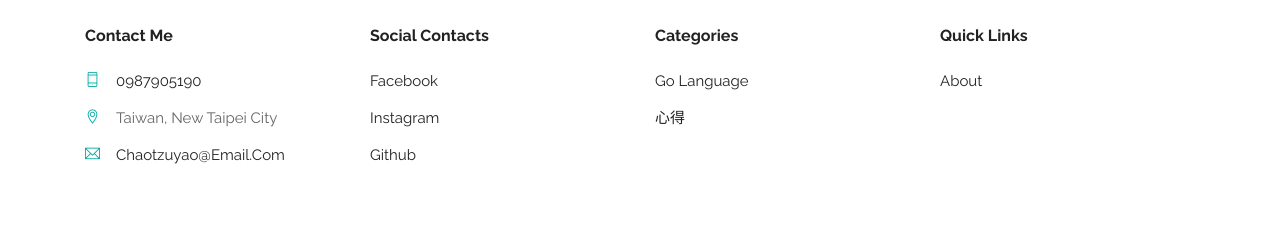
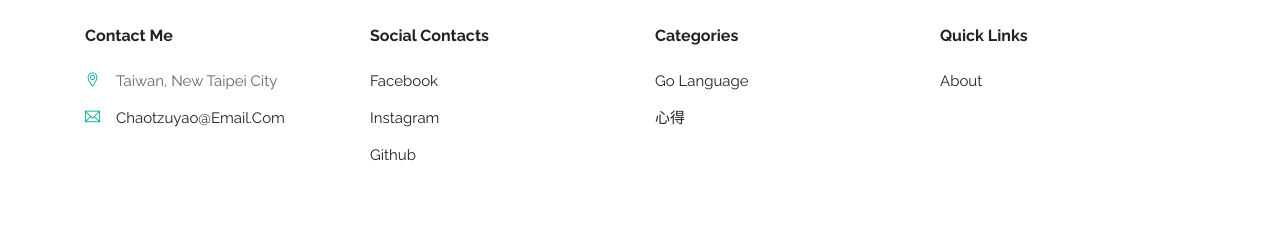
Before and after one commit to TzuYaoTW/TzuYaoTW.github.io, a plain HTML site: page contact/index.html in a window 1280 px wide. Shown: the part 1151-1378 px from the top of the page. Drawn offline with Linux system fonts and the light colour scheme.

Commit message:
修改個資

```diff
--- a/contact/index.html
+++ b/contact/index.html
@@ -133,7 +133,7 @@
           <div class="col-lg-4 small-post-border">
             <i class="ti-mobile h1 text-primary"></i>
             <h5 class="font-weight-light my-3">Phone</h5>
-            0987905190
+
           </div>
           <div class="col-lg-4 small-post-border">
             <i class="ti-email h1 text-primary"></i>
@@ -191,9 +191,6 @@
       <div class="col-lg-3 col-sm-6 mb-5">
         <h6 class="mb-4">Contact Me</h6>
         <ul class="list-unstyled">
-
-          <li class="mb-3"><a class="text-dark" href="tel:0987905190"><i
-                class="ti-mobile mr-3 text-primary"></i>0987905190</a></li>
 
 
           <li class="mb-3"><i class="ti-location-pin mr-3 text-primary"></i>Taiwan, New Taipei City</li>
```
Also changed, not shown: about/index.html (+0 -3 lines), blog/index.html (+0 -3 lines), blog/post-13/index.html (+0 -3 lines), blog/test/index.html (+0 -3 lines), blog/test2/index.html (+0 -3 lines), categories/go-language/index.html (+0 -3 lines), categories/index.html (+0 -3 lines), categories/心得/index.html (+0 -3 lines), index.html (+0 -3 lines), search/index.html (+0 -3 lines), tags/game/index.html (+0 -3 lines), tags/good/index.html (+0 -3 lines), tags/html/index.html (+0 -3 lines), tags/index.html (+0 -3 lines), 5 more files.
